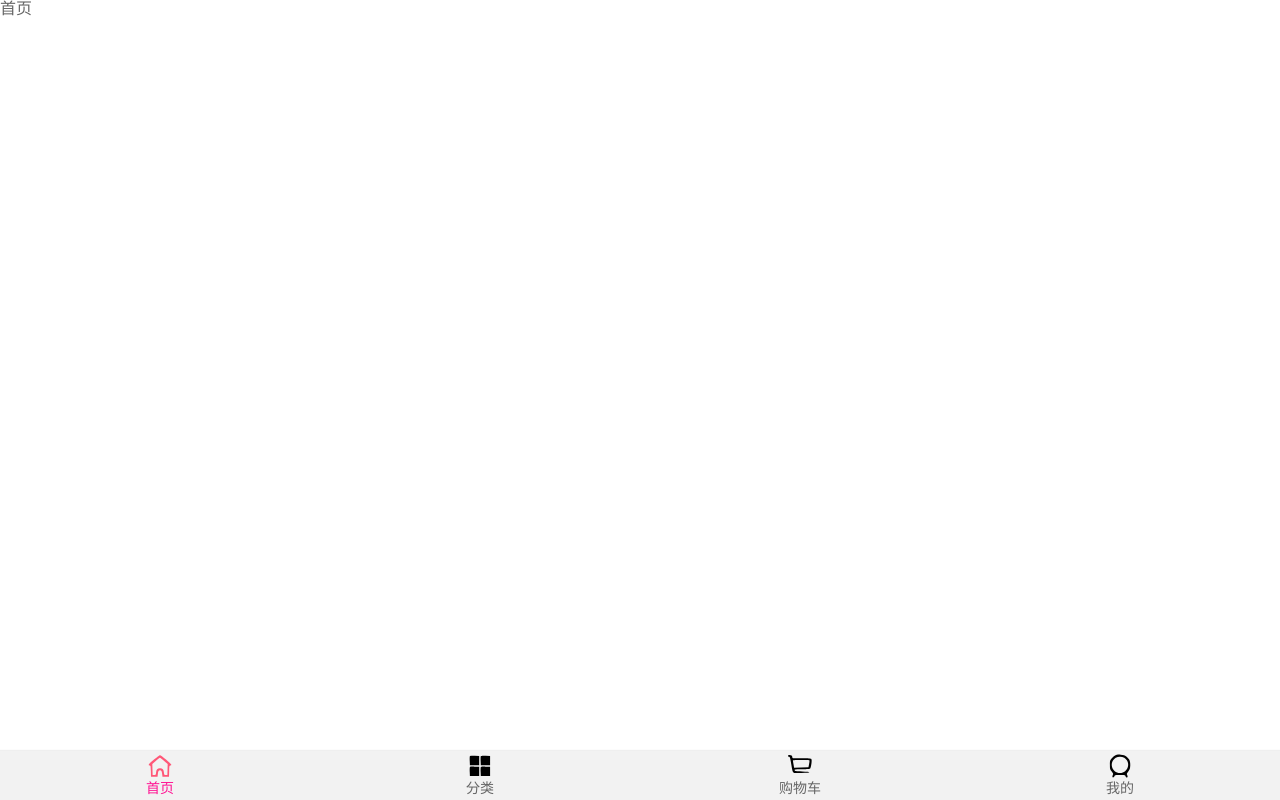
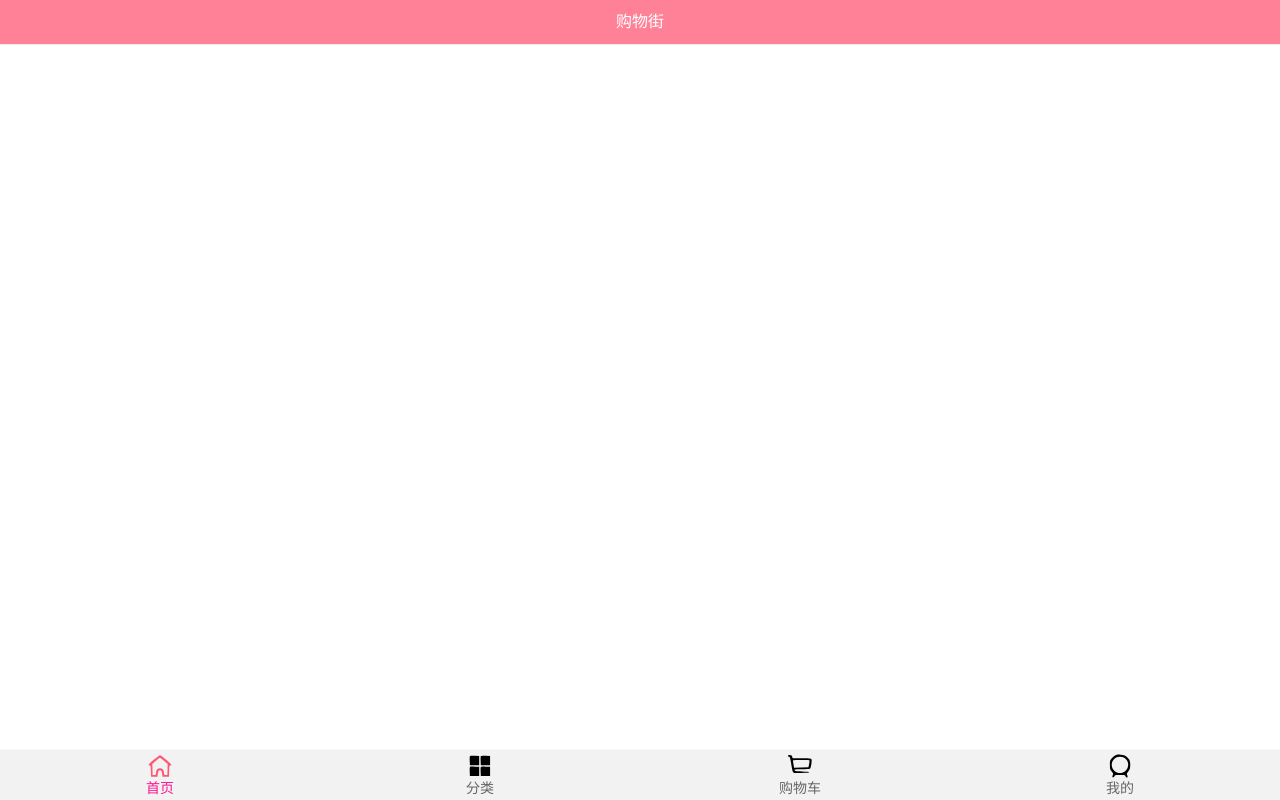
Before and after one commit to waztyzdj/supermall, a Vue app: page /home in a window 1280 px wide. Built offline with nearby package versions, Linux system fonts and the light colour scheme.

Commit message:
导航栏组件封装及首页导航栏实现

```diff
--- /dev/null
+++ b/src/components/common/navBar/NavBar.vue
@@ -0,0 +1,35 @@
+<template>
+  <div class="nav-bar">
+      <div class="left"><slot name="left"></slot></div>
+      <div class="center"><slot name="center"></slot></div>
+      <div class="right"><slot name="right"></slot></div>
+  </div>
+</template>
+
+<script>
+export default {
+  name: 'NavBar'
+}
+</script>
+
+<style>
+  .nav-bar {
+    display: flex;
+    height: 44px;
+    line-height: 44px;
+    box-shadow: 0 1px 1px rgba(100, 100, 100, .1);
+    text-align: center;
+  }
+
+  .left {
+    width: 60px;
+  }
+
+  .right {
+    width: 60px;
+  }
+
+  .center {
+    flex: 1;
+  }
+</style>
--- a/src/views/home/Home.vue
+++ b/src/views/home/Home.vue
@@ -1,12 +1,26 @@
 <template>
-  <div>首页</div>
+  <div id="home">
+    <nav-bar class="home-nav-bar">
+      <div slot="center">购物街</div>
+    </nav-bar>
+  </div>
 </template>
 
 <script>
+import NavBar from 'components/common/navBar/NavBar'
+
 export default {
   name: "Home",
+  components: {
+    NavBar
+  }
 };
 </script>
 
 <style>
+  .home-nav-bar {
+    text-align: center;
+    background: var(--color-tint);
+    color: #fff;
+  }
 </style>
```
